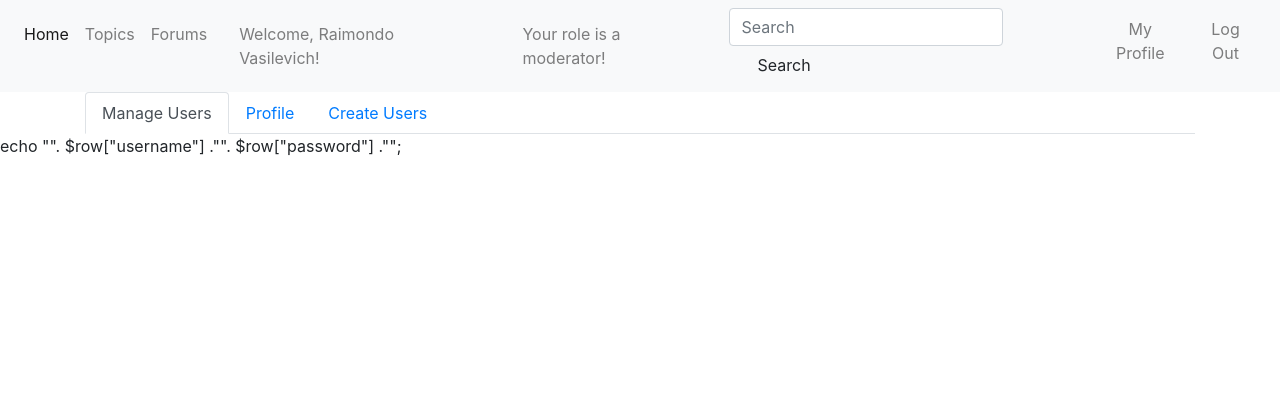
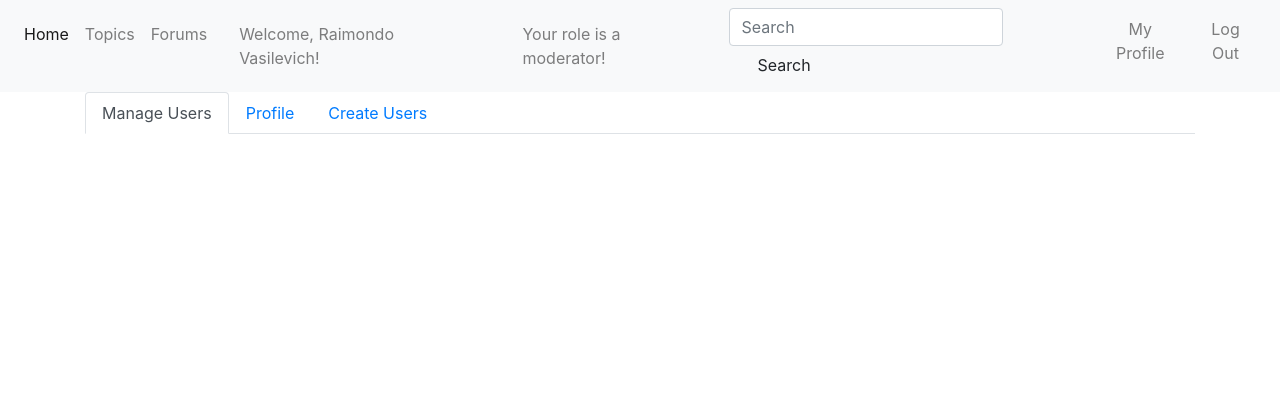
Before and after one commit to bambidorothy/CSIT314, a PHP site: page /userAdmin.php in a window 1280 px wide. Shown: the top 420 px of the page. Run offline with PHP 8.4, Linux system fonts and the light colour scheme; a user stored in the database is signed in; data comes from the database, SQL or seed files in the repository.

Commit message:
deleted echo

```diff
--- a/userAdmin.php
+++ b/userAdmin.php
@@ -168,5 +168,3 @@ if (isset($_GET['q'])){ //get q variable to logout
 </body>
 
 </html>
-
-echo "<tr><td>". $row["username"] ."</td><td>". $row["password"] ."</td></tr>";
```
